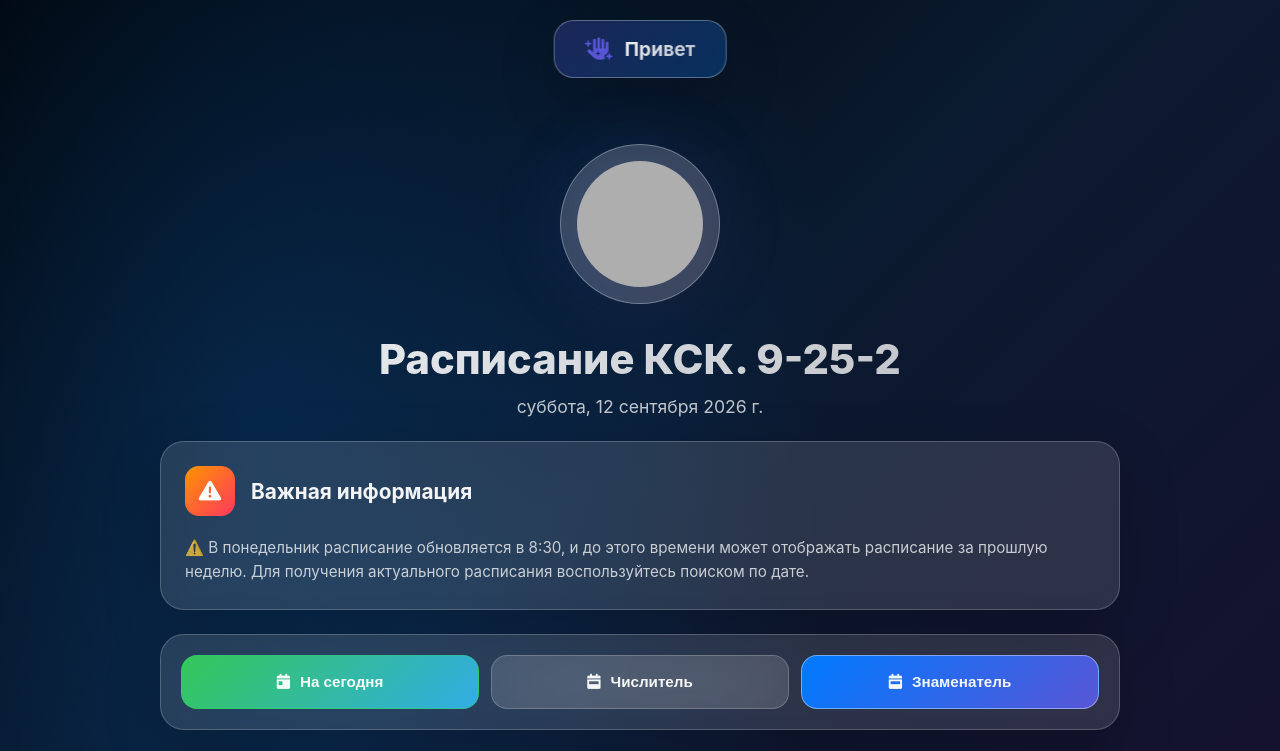
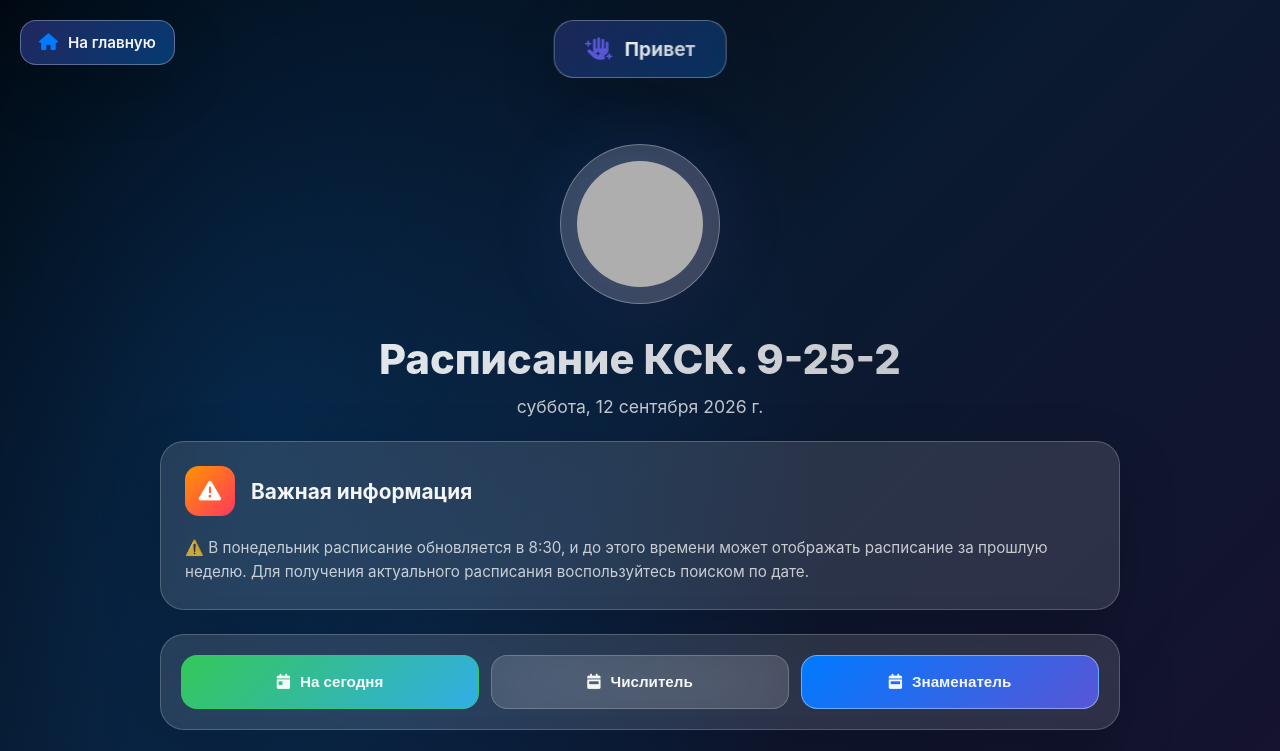
Before and after one commit to Vova0x0/GlassRaspisanie, a plain HTML site: page Ksk9-25-2.html in a window 1280 px wide. Shown: the top 751 px of the page. Drawn offline with Linux system fonts and the light colour scheme; grey boxes are pictures that could not be loaded; a web font is replaced by a local one.

Commit message:
Update Ksk9-25-2.html

```diff
--- a/Ksk9-25-2.html
+++ b/Ksk9-25-2.html
@@ -117,6 +117,47 @@
       body { padding: 12px; }
     }
 
+    /* Кнопка "На главную" в левом верхнем углу */
+    .home-button {
+      position: fixed;
+      top: max(20px, env(safe-area-inset-top));
+      left: max(20px, env(safe-area-inset-left));
+      z-index: 10001;
+      display: flex;
+      align-items: center;
+      gap: 10px;
+      padding: 12px 18px;
+      background: linear-gradient(135deg,
+        rgba(94, 92, 230, 0.35),
+        rgba(10, 132, 255, 0.35)
+      );
+      backdrop-filter: var(--blur-medium);
+      border: 1px solid var(--glass-border-medium);
+      border-radius: 16px;
+      box-shadow: var(--shadow-medium);
+      color: var(--text-primary);
+      font-size: 0.95rem;
+      font-weight: 600;
+      text-decoration: none;
+      cursor: pointer;
+      transition: var(--transition-bounce);
+    }
+
+    .home-button:active {
+      transform: scale(0.95);
+    }
+
+    .home-button i {
+      font-size: 1.05rem;
+      color: var(--ios-blue);
+    }
+
+    .home-button:hover {
+      transform: translateY(-3px);
+      border-color: var(--glass-border-medium);
+      box-shadow: 0 16px 48px rgba(10, 132, 255, 0.4);
+    }
+
     /* Приветственная плашка */
     .welcome-banner {
       position: fixed;
@@ -1026,6 +1067,15 @@
         padding: 14px 22px;
         font-size: 0.95rem;
       }
+
+      /* На мобиле кнопка "На главную" — только иконка */
+      .home-button {
+        padding: 10px 12px;
+        font-size: 0.9rem;
+      }
+      .home-button span {
+        display: none;
+      }
     }
 
     @media (prefers-color-scheme: dark) {
@@ -1066,6 +1116,12 @@
   </style>
 </head>
 <body>
+  <!-- Кнопка "На главную" в левом верхнем углу -->
+  <a class="home-button" href="https://vova0x0.github.io/GlassRaspisanie/" title="На главную">
+    <i class="fas fa-house"></i>
+    <span>На главную</span>
+  </a>
+
   <!-- Приветственная плашка -->
   <div class="welcome-banner" id="welcomeBanner">
     <i class="fas fa-hand-sparkles welcome-icon"></i>
```
